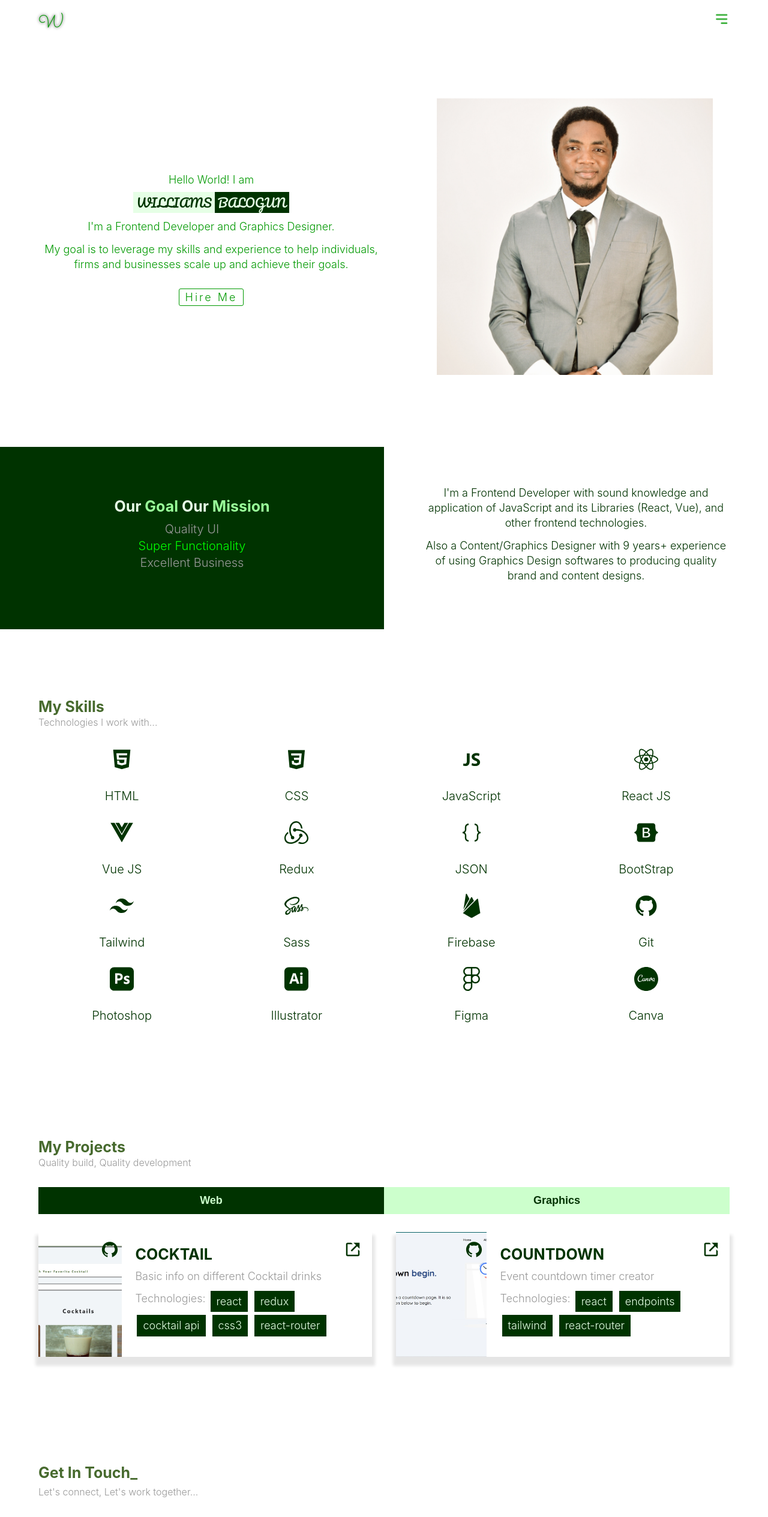
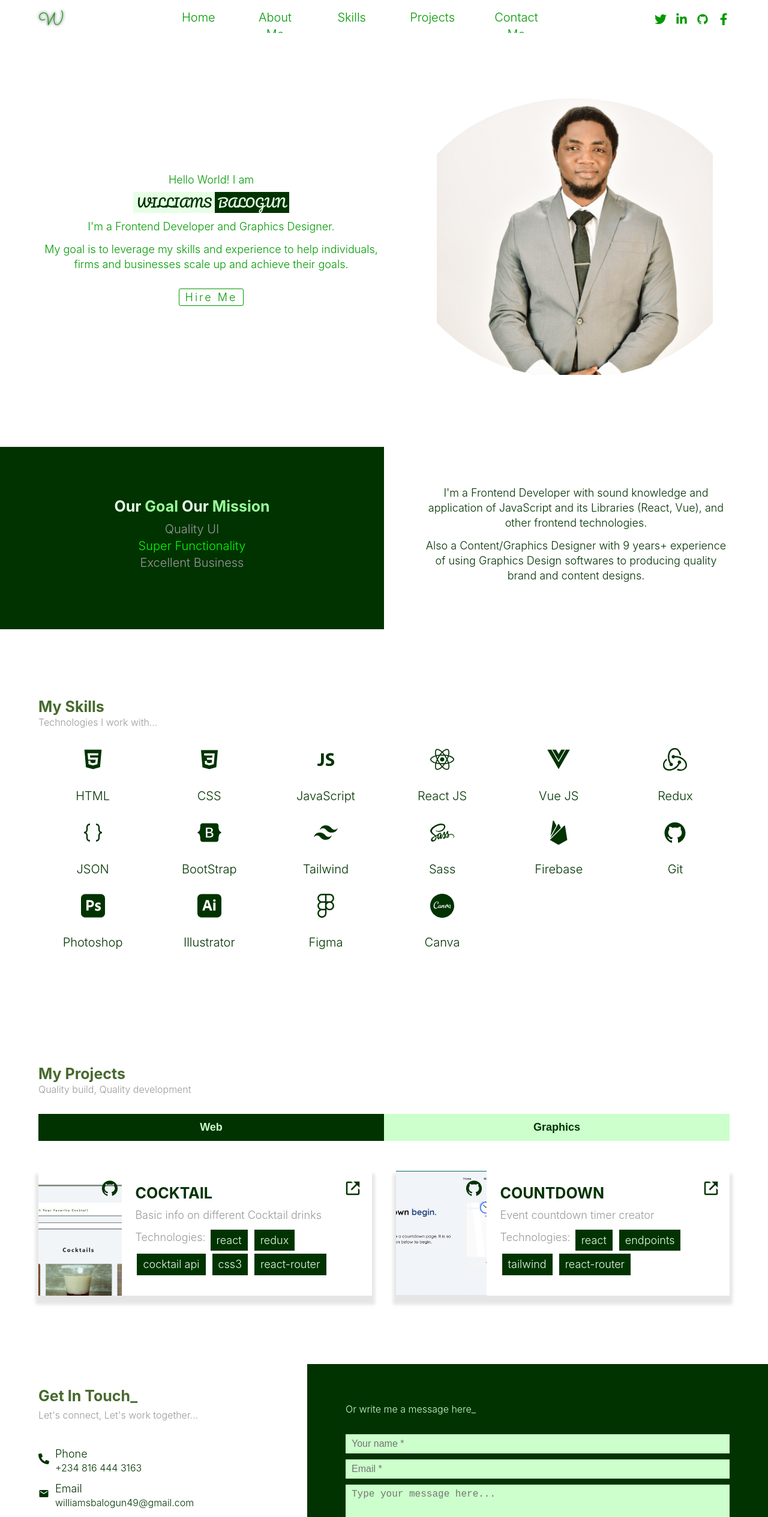
Before and after one commit to willhemz/portfolio, a React (Create React App) app: page / in a window 1280 px wide. Shown: the top 2529 px of the page at 60% size. Built offline with nearby package versions, Linux system fonts and the light colour scheme.

Commit message:
feat: content flow modified

```diff
--- a/src/components/Navbar.jsx
+++ b/src/components/Navbar.jsx
@@ -1,5 +1,6 @@
 import React, { useState } from 'react'
 import {HiMenuAlt3} from 'react-icons/hi'
+import { socials } from './data'
 
 const Navbar = () => {
   const [showLinks, setShowLinks] = useState(false)
@@ -38,6 +39,12 @@ const Navbar = () => {
               <a type='button' href="#contact" onClick={handleClick}>Contact Me</a>
           </div>
         </div>
+
+        <div className="nav-socials">
+          {socials.map(social => {
+            return <a key={social.id} href={social.url}>{social.icon}</a>
+          })}
+        </div>
       </section>
     </nav>
   )
--- a/src/index.css
+++ b/src/index.css
@@ -274,11 +274,72 @@ p {
   padding: 5% 0;
   display: flex;
   flex-direction: column;
+  gap: 1.5rem;
 }
 
 .nav-sections a {
   width: 100%;
   padding: 0 5%;
+}
+
+.nav-socials {
+  display: none;
+}
+
+@media screen and (min-width: 830px) {
+  .nav-container {
+    position: static;
+    height: 4rem !important;
+  }
+  .nav-center {
+    align-items: center;
+  }
+  .nav-show {
+    box-shadow: none;
+  }
+  .nav-sections {
+    flex-direction: row;
+    gap: 0;
+    justify-content: space-between;
+    padding: 0;
+  }
+
+  .nav-logo {
+    flex-basis: 35%;
+    display: flex;
+    align-items: center;
+  }
+
+  .nav-sections a {
+    padding: 0;
+    text-align: center;
+    transition: all 0.3s linear;
+  }
+
+  .nav-sections a:hover {
+    color: var(--success-300);
+  }
+  .btn {
+    display: none;
+  }
+}
+
+@media screen and (min-width: 1024px) {
+  .nav-logo {
+    flex-basis: 0;
+  }
+  .nav-center {
+    gap: 14%;
+  }
+  .nav-socials {
+    display: flex;
+    gap: 1.5rem;
+    font-size: 2rem;
+  }
+  .nav-socials a:hover {
+    transition: all 0.3s ease-in-out;
+    color: var(--success-200);
+  }
 }
 
 /* Main */
@@ -366,6 +427,8 @@ p {
 
   .home .home-profile {
     display: block;
+    border-radius: 50%;
+    overflow: hidden;
   }
 
   .home .home-profile img {
@@ -472,6 +535,12 @@ p {
   }
 }
 
+@media screen and (min-width: 1124px) {
+  .skill-footer {
+    grid-template-columns: repeat(6, 1fr)
+  }
+}
+
 /* Projects */
 .project {
   width: 100%;
@@ -512,7 +581,7 @@ p {
 }
 
 .project-footer {
-  margin-top: 3rem;
+  margin-top: 5rem;
   display: grid;
   gap: 4rem;
 }
@@ -600,6 +669,12 @@ p {
   }
 }
 
+@media screen and (min-width: 830px) {
+  .btn.skill-btn {
+    display: block;
+  }
+}
+
 @media screen and (min-width: 1024px) {
   .project-footer {
     display: grid;
@@ -631,6 +706,7 @@ p {
   gap: 1rem;
   margin-bottom: 2rem;
   padding: 5%;
+  padding-top: 0;
 }
 
 .contact-item {
@@ -751,17 +827,32 @@ label.error {
   width: max-content;
 }
 
-/* @media screen and (min-width: 425px) {
-  .contact-header .sub-title {
-    top: 5.5rem;
+@media screen and (min-width: 768px) {
+  .contact {
+    position: relative;
+  }
+
+  .contact-header {
+    position: absolute;
+    left: 0%;
+    top: -5%;
+    width: 100%;
+    padding-right: 0;
+  }
+
+  .divider {
+    display: flex;
+    align-items: center;
+  }
+
+  .contact-details {
+    flex-basis: 40%;
+  }
+
+  .contact-footer {
+    flex-basis: 60%;
   }
 }
-
-@media screen and (min-width: 600px) {
-  .contact-header .sub-title {
-    top: 6.5rem;
-  }
-} */
 
 /* Footer */
 footer.footer {
--- a/src/pages/Contact.jsx
+++ b/src/pages/Contact.jsx
@@ -36,6 +36,7 @@ const Contact = () => {
           <p className="sub-title">Let's connect, Let's work together...</p>
         </article>
 
+        <div className="divider">
           <article className='contact-details'>
             <div className='contact-item'>
               <p>
@@ -43,7 +44,7 @@ const Contact = () => {
               </p>
               <div>
                 <p>Phone</p>
-              <a className='text-sm' href='tel:+2348164443163'>+234 816 444 3163</a>
+                <a href='tel:+2348164443163'>+234 816 444 3163</a>
               </div>
             </div>
             <div className='contact-item'>
@@ -52,7 +53,7 @@ const Contact = () => {
               </p>
               <div>
                 <p>Email</p>
-              <a className='text-sm' href='mailto:williamsbalogun49@gmail.com'>williamsbalogun49@gmail.com</a>
+                <a href='mailto:williamsbalogun49@gmail.com'>williamsbalogun49@gmail.com</a>
               </div>
             </div>
             <div className='contact-item'>
@@ -92,6 +93,7 @@ const Contact = () => {
               </div>
             </form>
           </article>
+        </div>
       </section>
   </>
 }
--- a/src/pages/Home.jsx
+++ b/src/pages/Home.jsx
@@ -1,24 +1,9 @@
-import React, {useState, useRef, useEffect} from 'react'
+import React from 'react'
 import williams from '../assets/williams.jpg'
 
 const Home = () => {
-  const [visible, setVisible] = useState(true)
-  const container = useRef()
-
-  // const listenToScroll = () => {
-  //   const size = container.current.getBoundingClientRect()
-  //   const winscroll = document.body.scrollTop || document.documentElement.scrollTop
-  //   if(winscroll > size.height || winscroll < 0) setVisible(true)
-  //   else setVisible(false)
-  // }
-
-  // useEffect(()=>{
-  //   window.addEventListener('scroll', listenToScroll)
-
-  //   return () => window.removeEventListener('scroll', listenToScroll)
-  // },[])
   return <>
-    <section ref={container} id='home' className={`home ${visible && 'viewHome'}`}>
+    <section id='home' className={`home ${'viewHome'}`}>
       <article>
         <p>Hello World! I am</p>
         <p className='my-name'>
```
Lines whose indentation alone changed are shown as unchanged.
